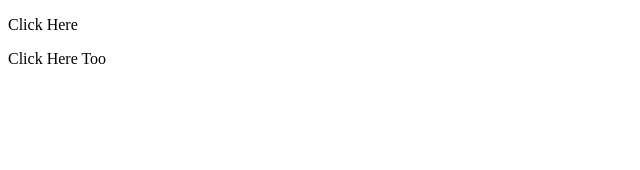
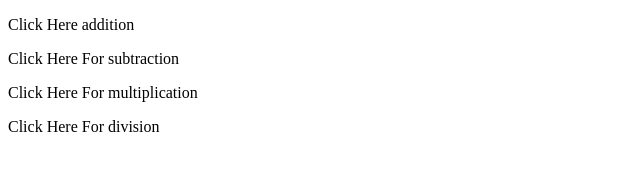
Before and after one commit to richhgithub/JavaScript-Projects, a plain HTML site: page Basic JavaScript Projects/Project3_math_operators/index.html in a window 1280 px wide. Shown: the whole page, without its empty margins (0-640 px from the left). Drawn offline with Linux system fonts and the light colour scheme.

Commit message:
commit_math

```diff
--- a/Basic JavaScript Projects/Project3_math_operators/JS/main.js
+++ b/Basic JavaScript Projects/Project3_math_operators/JS/main.js
@@ -5,5 +5,15 @@ document.getElementById("Math").innerHTML = "2 + 2 = " + addition;
 
 function subtraction_Function() {
     var Subtraction = 5 - 2;
-    document.getElementById("Math").innerHTML = "5 - 2 = " + Subtraction;
+    document.getElementById("Math2").innerHTML = "5 - 2 = " + Subtraction;
 }
+
+function multiplication()   {
+    var simple_Math = 6 * 8;
+    document.getElementById("Math3").innerHTML = "6 x 8 = " + simple_Math;
+}
+
+function division() {
+    var simple_Math = 48 / 6;
+    document.getElementById("Math4").innerHTML = "48 / 6 = " + simple_Math;
+}
--- a/Basic JavaScript Projects/Project3_math_operators/index.html
+++ b/Basic JavaScript Projects/Project3_math_operators/index.html
@@ -4,7 +4,9 @@
     <script src="JS/main.js"></script>
 </head>
 <body>
-    <p id="Math" onclick = "addition_Function()">Click Here</p>
-    <p id="Math" onclick = "subtraction_Function()">Click Here Too</p>
+    <p id="Math" onclick = "addition_Function()">Click Here addition</p>
+    <p id="Math2" onclick = "subtraction_Function()">Click Here For subtraction</p>
+    <p id="Math3" onclick= "multiplication()">Click Here For multiplication</p>
+    <p id="Math4" onclick= "division()">Click Here For division</p>
 </body>
 </html>
```
